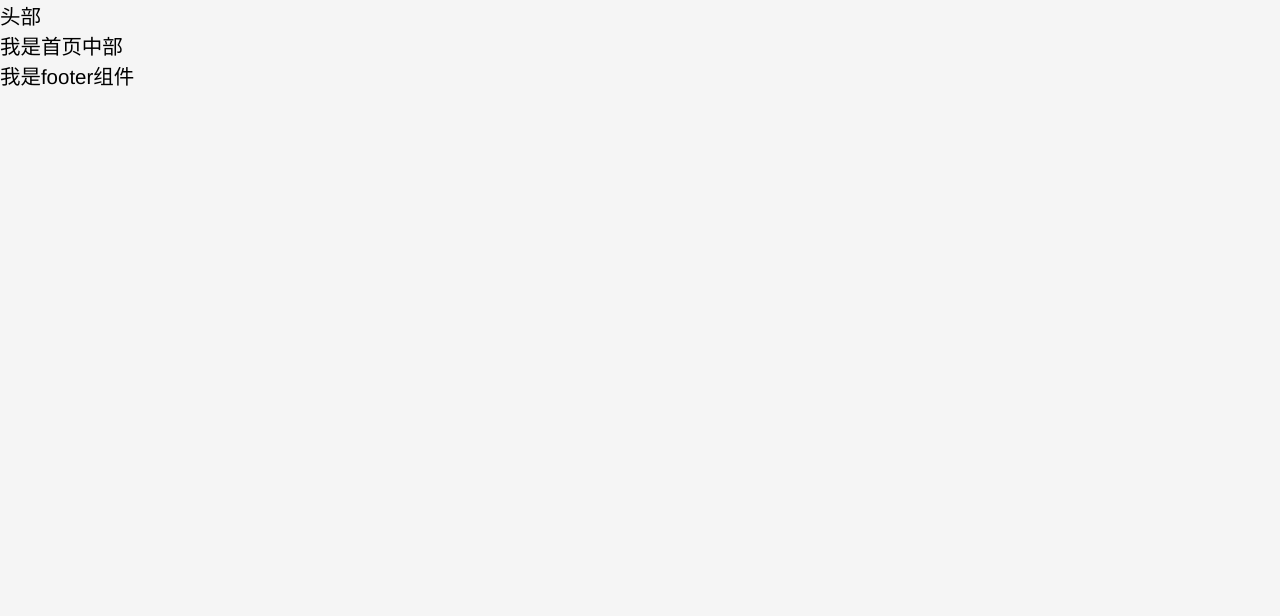
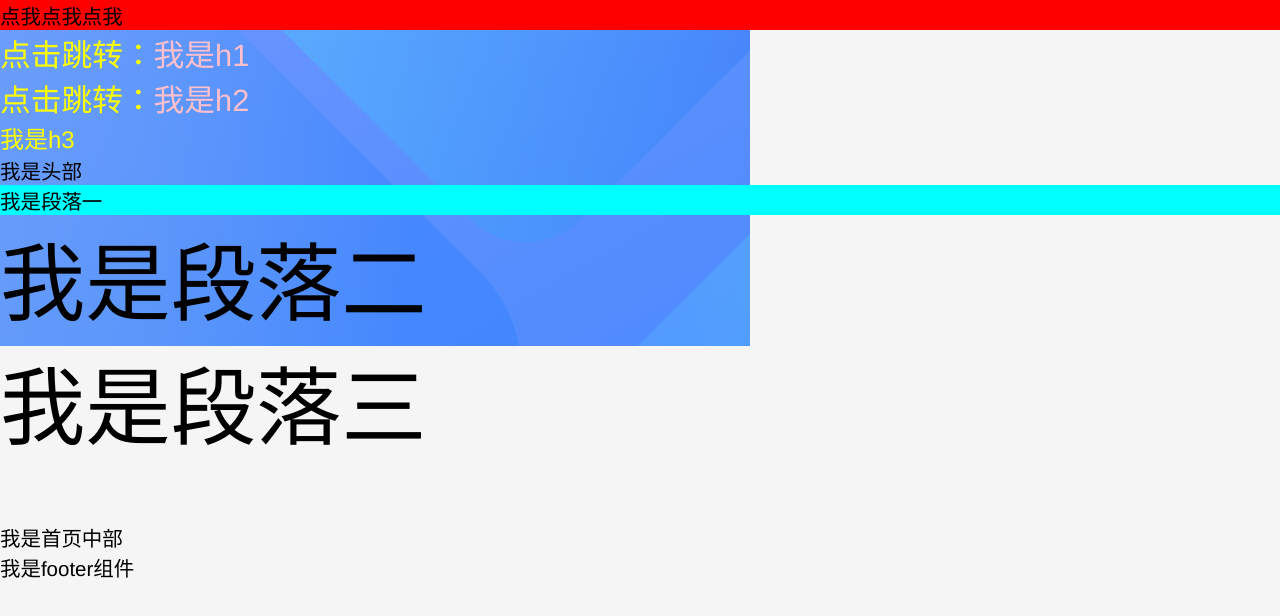
Before and after one commit to ultra-string/ultra-strong, an Angular app: page / in a window 1280 px wide. Shown: the top 616 px of the page. Built offline with nearby package versions, Linux system fonts and the light colour scheme.

Commit message:
feat(scss): 练习scss

```diff
--- /dev/null
+++ b/src/app/_mixi.scss
@@ -0,0 +1,5 @@
+div{
+    h4{
+        background: aqua;
+    }
+}
--- a/src/app/app.component.html
+++ b/src/app/app.component.html
@@ -1,6 +1,19 @@
 <!--The content below is only a placeholder and can be replaced.-->
 <div>
-  <nav>头部</nav>
+  <nav ngClass="nav">
+  	<div ngClass="url">
+      点我点我点我
+    </div>
+    <h1>点击跳转：<a>我是h1</a></h1>
+    <h2>点击跳转：<a>我是h2</a></h2>
+    <h3>我是h3</h3>
+    <header>我是头部</header>
+    <div>
+      <h4>我是段落一</h4>
+    </div>
+    <p>我是段落二</p>
+    <p>我是段落三</p>
+  </nav>
   <app-content></app-content>
   <app-footer></app-footer>
 </div>
--- a/src/app/app.component.scss
+++ b/src/app/app.component.scss
@@ -0,0 +1,27 @@
+@import './mixi';
+$width: 100%;
+.nav{
+	background:url(./../assets/images/index/header/nav-BG.png) no-repeat;
+	width: $width;
+	height: 3.06rem;
+	.url{
+		background: yellow;
+		&:hover{
+			background: red;
+		}
+	}
+	h1,h2,h3{
+		color: yellow;
+	}
+	h1,h2{
+		a{
+			color: pink;
+		}
+	}
+	header + p{
+		color: brown;
+	}
+	header ~ p {
+		font-size: 0.5rem;
+	}
+}
--- /dev/null
+++ b/src/assets/css/bass.scss
@@ -0,0 +1,5 @@
+p{
+    div{
+        background: aqua;
+    }
+}
```
Also changed, not shown: src/assets/images/index/header/nav-BG.png (added).
